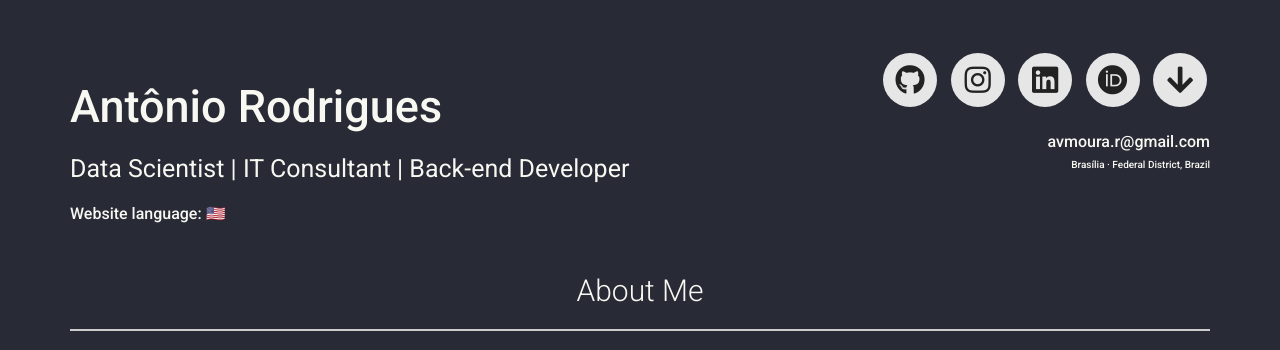
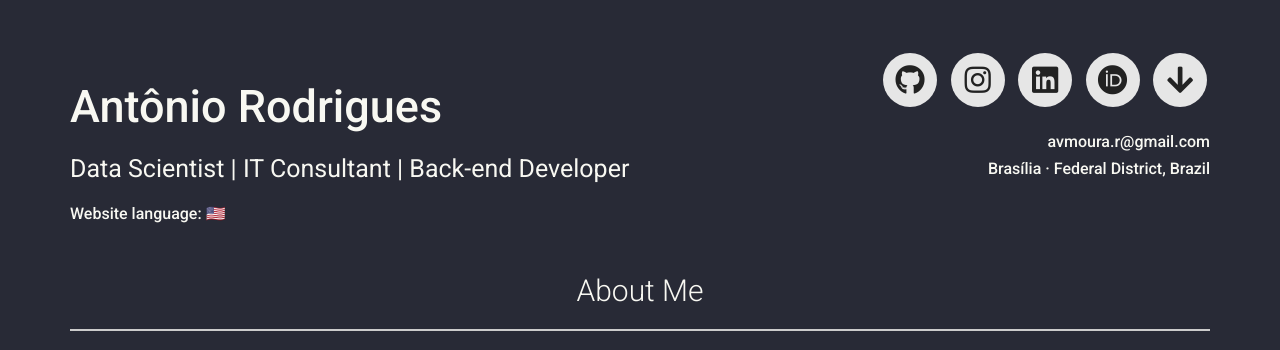
Before and after one commit to antonio-vmoura/antonio-vmoura.github.io, a Jekyll site: the page built from index.md, in a window 1280 px wide. Shown: the top 350 px of the page. Built offline with Jekyll 4.4.1, drawn with Linux system fonts in a browser that asks for light colours; nearby versions of some CDN libraries.

Commit message:
:sparkles: add: portuguese address

```diff
--- a/_config.yml
+++ b/_config.yml
@@ -19,13 +19,11 @@
 # email_title: Email
 email: avmoura.r@gmail.com
 # address_title: Address
-address: |
-  <div class="lang_en">
-    Brasília · Federal District, Brazil
-  </div>
-  <div class="lang_pt">
-    Brasília · Distrito Federal, Brasil
-  </div>
+address:
+  <a class="lang_en" href="https://www.google.com/maps/place/Brasília+-+Federal+District,+Brazil" target="_blank">Brasília · Federal District, Brazil</a>
+  <a class="lang_pt" href="https://www.google.com/maps/place/Brasília+-+Federal+District,+Brazil" target="_blank">Brasília · Distrito Federal, Brasil</a>
+  # <div class="lang_en">Brasília · Federal District, Brazil</div>
+  # <div class="lang_pt">Brasília · Distrito Federal, Brasil</div>
 
 # phone: +55 (61) 988186-0680 # phone_title: Phone
 
--- a/_includes/header.html
+++ b/_includes/header.html
@@ -129,7 +129,8 @@
       {%- endif -%}
       {%- if site.address -%}
         <p>
-          {{ site.address_title | default: "" }}<a href="https://www.google.com/maps/place/Brasília+-+Federal+District,+Brazil" target="_blank">{{ site.address }}</a>
+          <!-- {{ site.address_title | default: "" }}<a href="https://www.google.com/maps/place/Brasília+-+Federal+District,+Brazil" target="_blank">{{ site.address }}</a> -->
+          {{ site.address_title | default: "" }}{{ site.address }}
         </p>
       {%- endif -%}
       {%- if site.website -%}
```
